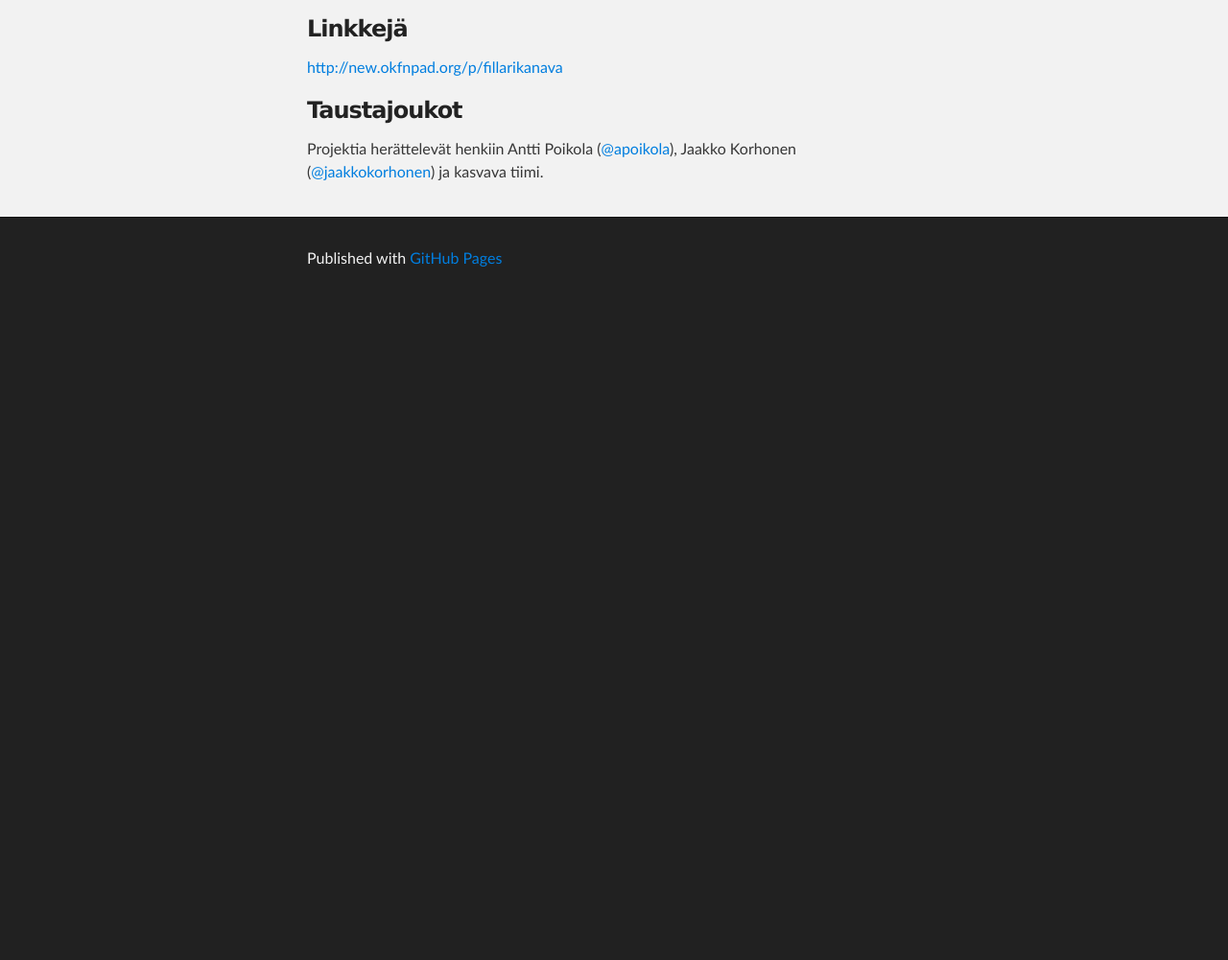
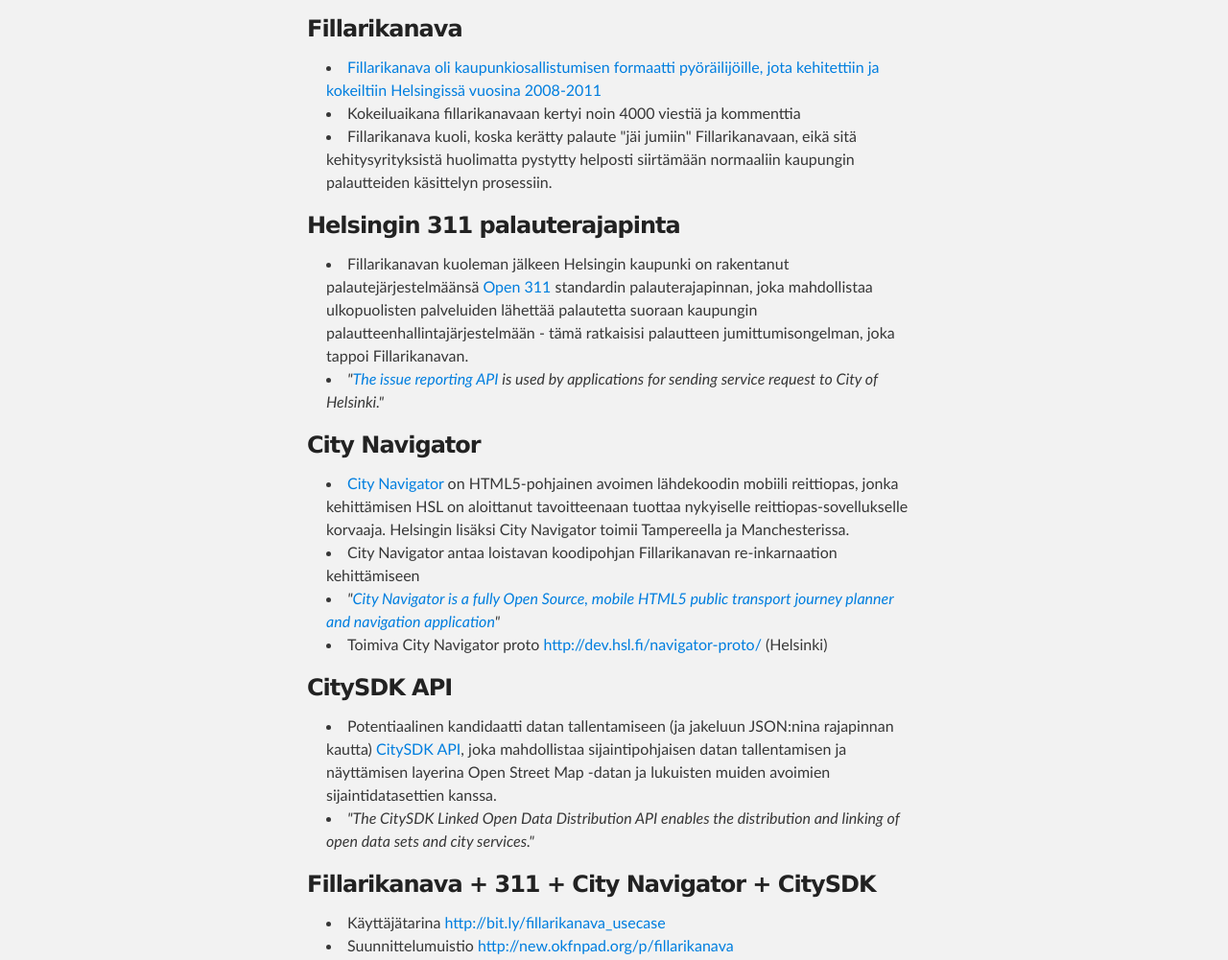
Before and after one commit to fillarikanava/fillarikanava.github.io, a plain HTML site: page index.html in a window 1280 px wide. Shown: the part 320-1321 px from the top of the page at 96% size. Before the commit the page ends 800 px from the top, so only its background shows below. Drawn offline with Linux system fonts and the light colour scheme.

Commit message:
Replace master branch with page content via GitHub

```diff
--- a/index.html
+++ b/index.html
@@ -28,11 +28,42 @@
     <div id="main_content_wrap" class="outer">
       <section id="main_content" class="inner">
         <h3>
-<a name="linkkej%C3%A4" class="anchor" href="#linkkej%C3%A4"><span class="octicon octicon-link"></span></a>Linkkejä</h3>
+<a name="fillarikanava" class="anchor" href="#fillarikanava"><span class="octicon octicon-link"></span></a>Fillarikanava</h3>
 
-<p><a href="http://new.okfnpad.org/p/fillarikanava">http://new.okfnpad.org/p/fillarikanava</a></p>
+<ul>
+<li><a href="http://www.liikenteensuunta.fi/fi/artikkelit/thesis/fillarikanava-tyokalu-asukkaiden/">Fillarikanava oli kaupunkiosallistumisen formaatti pyöräilijöille, jota kehitettiin ja kokeiltiin Helsingissä vuosina 2008-2011</a></li>
+<li>Kokeiluaikana fillarikanavaan kertyi noin 4000 viestiä ja kommenttia</li>
+<li>Fillarikanava kuoli, koska kerätty palaute "jäi jumiin" Fillarikanavaan, eikä sitä kehitysyrityksistä huolimatta pystytty helposti siirtämään normaaliin kaupungin palautteiden käsittelyn prosessiin.</li>
+</ul><h3>
+<a name="helsingin-311-palauterajapinta" class="anchor" href="#helsingin-311-palauterajapinta"><span class="octicon octicon-link"></span></a>Helsingin 311 palauterajapinta</h3>
 
-<h3>
+<ul>
+<li>Fillarikanavan kuoleman jälkeen Helsingin kaupunki on rakentanut palautejärjestelmäänsä <a href="http://open311.org/">Open 311</a> standardin palauterajapinnan, joka mahdollistaa ulkopuolisten palveluiden lähettää palautetta suoraan kaupungin palautteenhallintajärjestelmään - tämä ratkaisisi palautteen jumittumisongelman, joka tappoi Fillarikanavan.</li>
+<li><em>"<a href="http://dev.hel.fi/?q=node%2F11">The issue reporting API</a> is used by applications for sending service request to City of Helsinki."</em></li>
+</ul><h3>
+<a name="city-navigator" class="anchor" href="#city-navigator"><span class="octicon octicon-link"></span></a>City Navigator</h3>
+
+<ul>
+<li>
+<a href="http://wiki.itsfactory.fi/index.php/HSL_Navigator">City Navigator</a> on HTML5-pohjainen avoimen lähdekoodin mobiili reittiopas, jonka kehittämisen HSL on aloittanut tavoitteenaan tuottaa nykyiselle reittiopas-sovellukselle korvaaja. Helsingin lisäksi City Navigator toimii Tampereella ja Manchesterissa.</li>
+<li>City Navigator antaa loistavan koodipohjan Fillarikanavan re-inkarnaation kehittämiseen</li>
+<li><em>"<a href="http://dev.hsl.fi/fe2013/">City Navigator is a fully Open Source, mobile HTML5 public transport journey planner and navigation application</a>"</em></li>
+<li>Toimiva City Navigator proto <a href="http://dev.hsl.fi/navigator-proto/">http://dev.hsl.fi/navigator-proto/</a> (Helsinki)</li>
+</ul><h3>
+<a name="citysdk-api" class="anchor" href="#citysdk-api"><span class="octicon octicon-link"></span></a>CitySDK API</h3>
+
+<ul>
+<li>Potentiaalinen kandidaatti datan tallentamiseen (ja jakeluun JSON:nina rajapinnan kautta) <a href="http://citysdk.waag.org/">CitySDK API</a>, joka mahdollistaa sijaintipohjaisen datan tallentamisen ja näyttämisen layerina Open Street Map -datan ja lukuisten muiden avoimien sijaintidatasettien kanssa.</li>
+<li><em>"The CitySDK Linked Open Data Distribution API enables the distribution and linking of open data sets and city services."</em></li>
+</ul><h3>
+<a name="fillarikanava--311--city-navigator--citysdk" class="anchor" href="#fillarikanava--311--city-navigator--citysdk"><span class="octicon octicon-link"></span></a>Fillarikanava + 311 + City Navigator + CitySDK</h3>
+
+<ul>
+<li>Käyttäjätarina <a href="http://bit.ly/fillarikanava_usecase">http://bit.ly/fillarikanava_usecase</a>
+</li>
+<li>Suunnittelumuistio <a href="http://new.okfnpad.org/p/fillarikanava">http://new.okfnpad.org/p/fillarikanava</a>
+</li>
+</ul><h3>
 <a name="taustajoukot" class="anchor" href="#taustajoukot"><span class="octicon octicon-link"></span></a>Taustajoukot</h3>
 
 <p>Projektia herättelevät henkiin Antti Poikola (<a href="https://github.com/apoikola" class="user-mention">@apoikola</a>), Jaakko Korhonen (<a href="https://github.com/jaakkokorhonen" class="user-mention">@jaakkokorhonen</a>) ja kasvava tiimi.</p>
```
Also changed, not shown: params.json (+1 -1 lines).
